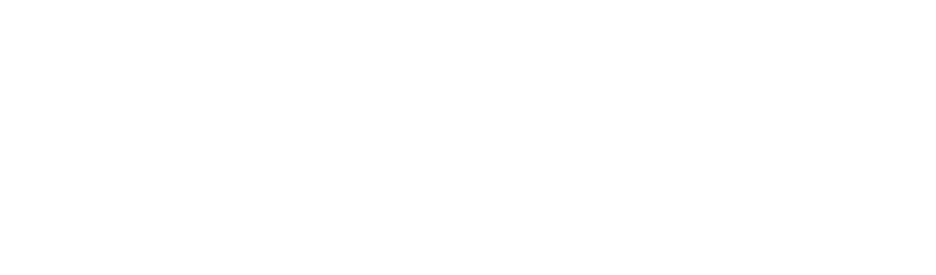
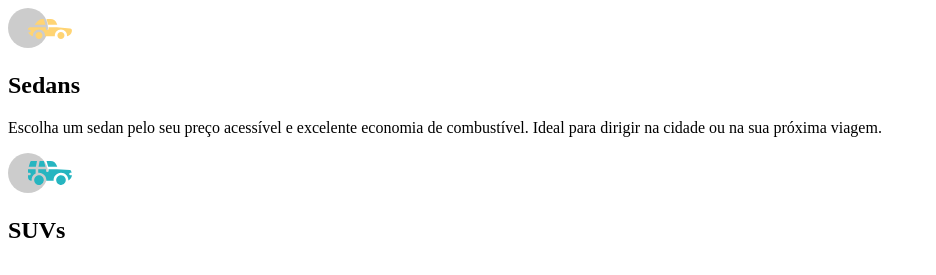
Before and after one commit to Larabeatriz08/carros-3, a plain HTML site: page index.html in a window 1280 px wide. Shown: the whole page, without its empty margins (0-936 px from the left). Drawn offline with Linux system fonts and the light colour scheme.

Commit message:
desenvolvimento do html

```diff
--- a/index.html
+++ b/index.html
@@ -8,16 +8,16 @@
 <body>
     <main>
         <section class="sedans">
-            <img src="" alt="">
-            <h2></h2>
-            <p></p>
-            <a href=""></a>
+            <img src="./imagens/icon-sedans.svg" alt="carro sedan">
+            <h2>Sedans</h2>
+            <p>Escolha um sedan pelo seu preço acessível e excelente economia de combustível. Ideal para dirigir na cidade ou na sua próxima viagem.</p>
+            <a href="Ver mais"></a>
         </section>
 
 
         <section class="suvs">
-            <img src="" alt="">
-            <h2></h2>
+            <img src="./imagens/icon-suvs.svg" alt="carrro SUV">
+            <h2>SUVs</h2>
             <p></p>
             <a href=""></a>
         </section>
```
